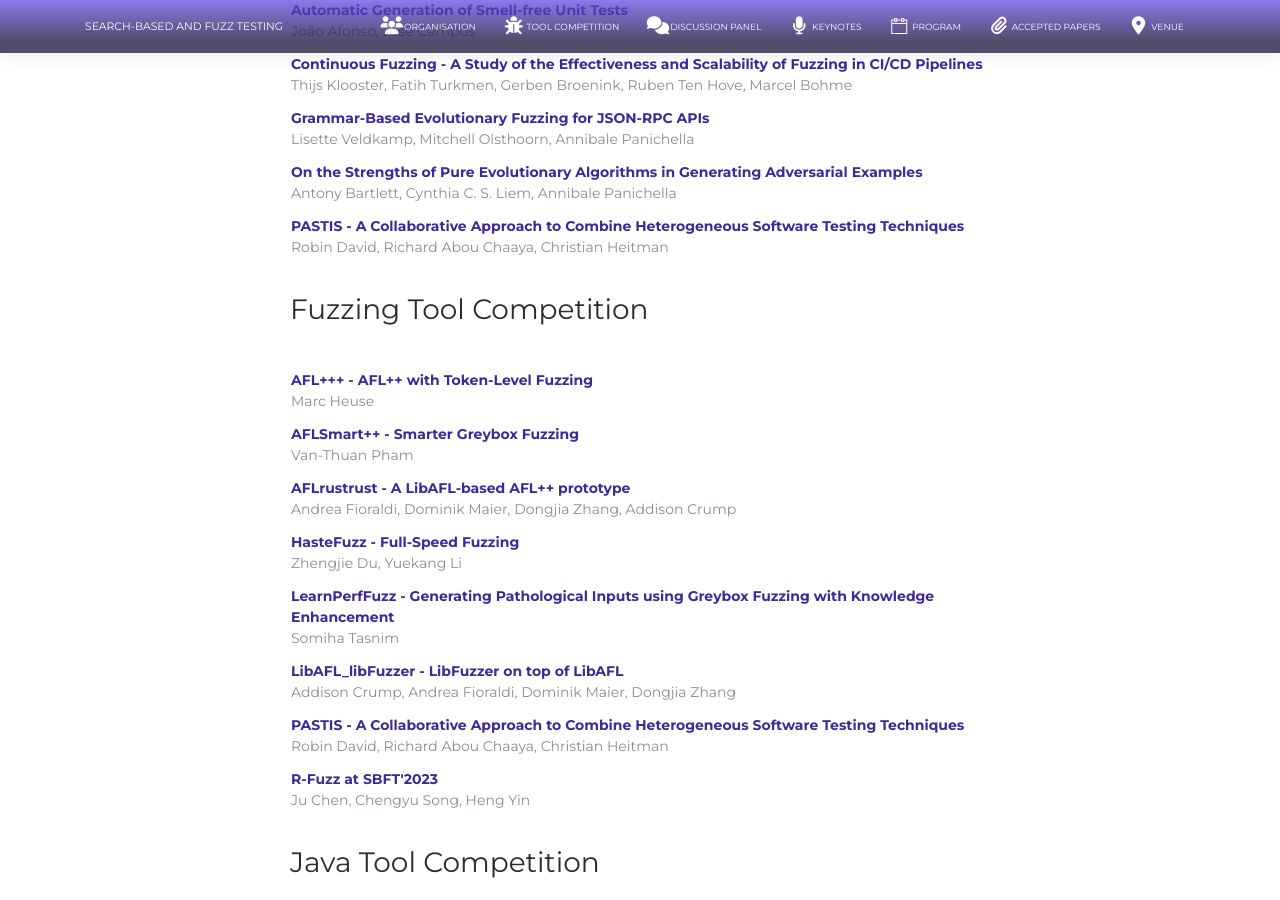
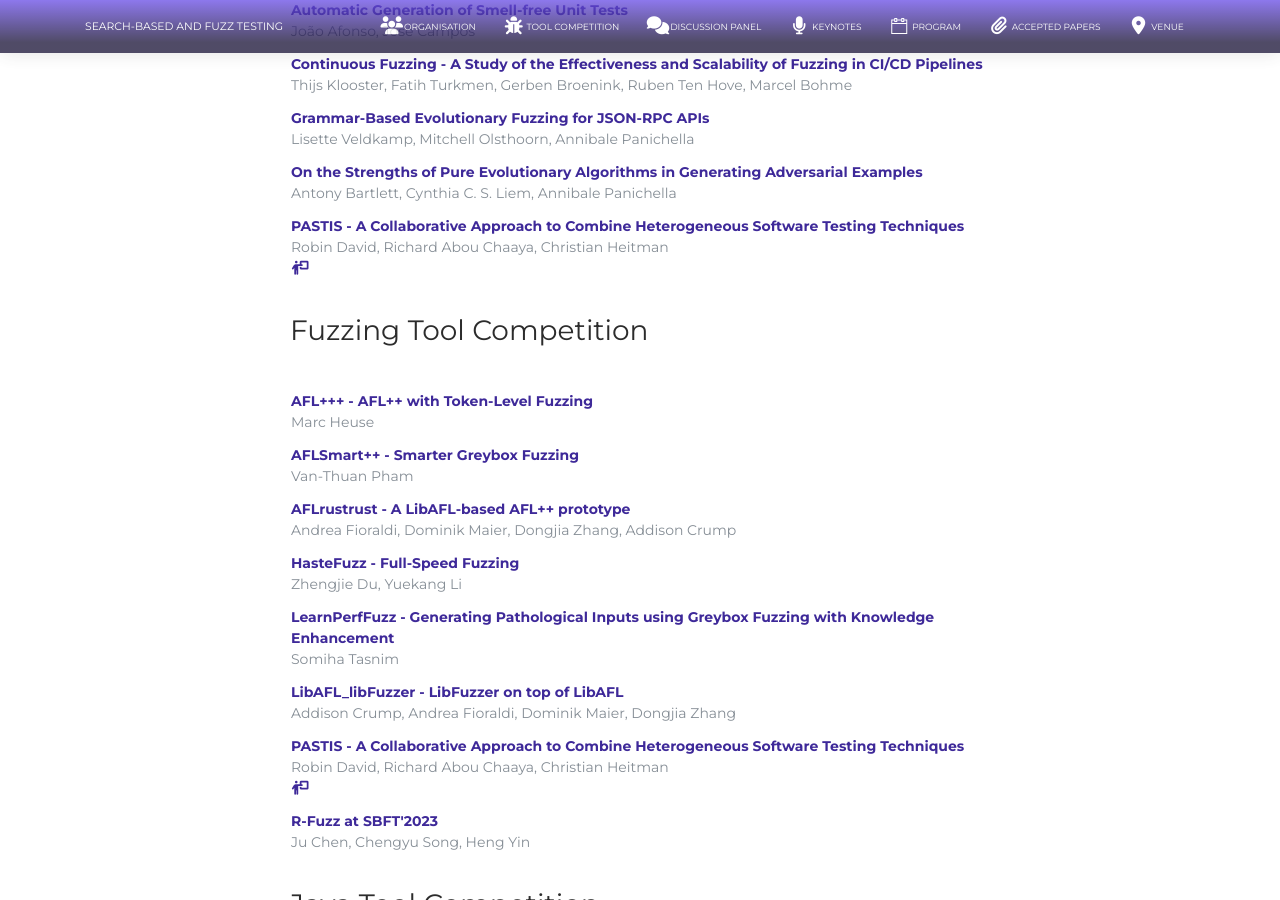
Before and after one commit to sbft23/sbft23.github.io, a Jekyll site: the page built from papers/index.html, in a window 1280 px wide and 900 px high, scrolled down 523 px. Built offline with Jekyll 4.4.1, drawn with Linux system fonts in a browser that asks for light colours; nearby versions of some CDN libraries.

Commit message:
Added slides and videos.

```diff
--- a/_data/program/cpstools.yml
+++ b/_data/program/cpstools.yml
@@ -15,3 +15,4 @@
 
 - title: RIGAA at the SBFT 2023 Tool Competition - Cyber-Physical Systems Track
   authors: Dmytro	Humeniuk, Foutse Khomh, Giuliano Antoniol
+  video: https://www.youtube.com/watch?v=JgigPNfsGJ0
--- a/_data/program/fuzztools.yml
+++ b/_data/program/fuzztools.yml
@@ -21,3 +21,4 @@
 
 - title: PASTIS - A Collaborative Approach to Combine Heterogeneous Software Testing Techniques
   authors: Robin David, Richard Abou Chaaya, Christian 	Heitman
+  slides: /share/pastis.pdf
--- a/_data/program/researchpapers.yml
+++ b/_data/program/researchpapers.yml
@@ -1,6 +1,7 @@
 
 - title: PASTIS - A Collaborative Approach to Combine Heterogeneous Software Testing Techniques
-  authors: Robin David, Richard Abou Chaaya, Christian 	Heitman
+  authors: Robin David, Richard Abou Chaaya, Christian Heitman
+  slides: /share/pastis.pdf
 
 - title: Continuous Fuzzing - A Study of the Effectiveness and Scalability of Fuzzing in CI/CD Pipelines
   authors: Thijs Klooster, Fatih	Turkmen, Gerben	Broenink, Ruben	Ten Hove, Marcel	Bohme
--- /dev/null
+++ b/_includes/paper_section.html
@@ -0,0 +1,16 @@
+{% for paper in papers %}
+<tr>
+    <td>
+        <b class="text-left text-primary">{{paper.title}}</b>
+        <br />
+        <span class="text-left text-secondary">{{paper.authors}}</span>
+        <br />
+        {% if paper.video %}
+            <a href="{{paper.video}}" target="_blank" class="fa fa-youtube"></a>
+        {% endif %}
+        {% if paper.slides %}
+            <a href="{{paper.slides}}" target="_blank" class="fa fa-person-chalkboard"></a>
+        {% endif %}
+    </td>
+</tr>
+{% endfor %}
--- a/keynotes/index.html
+++ b/keynotes/index.html
@@ -17,6 +17,7 @@
               Verification and Validation Laboratory, Centre for ICT Security, Reliability, and Trust (SnT),
               University of Luxembourg</p>
             <h5 class="text-primary">Revisiting the Notion of Diversity in Software Testing</h5>
+            <p><a href="https://www.slideshare.net/briand_lionel/revisiting-the-notion-of-diversity-in-software-testing" target="_blank" class="fa fa-person-chalkboard"> Slides</a></p>
             <p class="text-justify">
               <strong>Abstract</strong>:
               The notion of diversity has been used to automate various software testing tasks, for example test selection and minimisation.
--- a/papers/index.html
+++ b/papers/index.html
@@ -12,15 +12,7 @@
         <div class="table-condensed">
             <table class="committee-table">
                 {% assign papers = site.data.program.researchpapers | sort: "title" %}
-                {% for paper in papers %}
-                <tr>
-                    <td>
-                        <b class="text-left text-primary">{{paper.title}}</b>
-                        <br />
-                        <span class="text-left text-secondary">{{paper.authors}}</span>
-                    </td>
-                </tr>
-                {% endfor %}
+                {% include paper_section.html %}
             </table>
         </div>
     </div>
@@ -31,16 +23,8 @@
         <h3>Fuzzing Tool Competition</h3>
         <div class="table-condensed">
             <table class="committee-table">
-                {% assign tools = site.data.program.fuzztools | sort: "title" %}
-                {% for tool in tools %}
-                <tr>
-                    <td>
-                        <b class="text-left text-primary">{{tool.title}}</b>
-                        <br />
-                        <span class="text-left text-secondary">{{tool.authors}}</span>
-                    </td>
-                </tr>
-                {% endfor %}
+                {% assign papers = site.data.program.fuzztools | sort: "title" %}
+                {% include paper_section.html %}
             </table>
         </div>
     </div>
@@ -51,16 +35,8 @@
         <h3>Java Tool Competition</h3>
         <div class="table-condensed">
             <table class="committee-table">
-                {% assign javatools = site.data.program.javatools | sort: "title" %}
-                {% for javatool in javatools %}
-                <tr>
-                    <td>
-                        <b class="text-left text-primary">{{javatool.title}}</b>
-                        <br />
-                        <span class="text-left text-secondary">{{javatool.authors}}</span>
-                    </td>
-                </tr>
-                {% endfor %}
+                {% assign papers = site.data.program.javatools | sort: "title" %}
+                {% include paper_section.html %}
             </table>
         </div>
     </div>
@@ -71,16 +47,8 @@
         <h3>CPS Tool Competition</h3>
         <div class="table-condensed">
             <table class="committee-table">
-                {% assign cpstools = site.data.program.cpstools | sort: "title"%}
-                {% for cpstool in cpstools %}
-                <tr>
-                    <td>
-                        <b class="text-left text-primary">{{cpstool.title}}</b>
-                        <br />
-                        <span class="text-left text-secondary">{{cpstool.authors}}</span>
-                    </td>
-                </tr>
-                {% endfor %}
+                {% assign papers = site.data.program.cpstools | sort: "title"%}
+                {% include paper_section.html %}
             </table>
         </div>
     </div>
```
Also changed, not shown: 1 other file.
